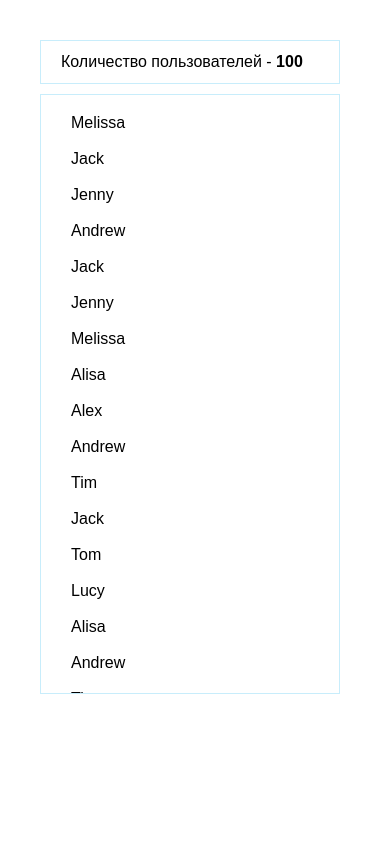
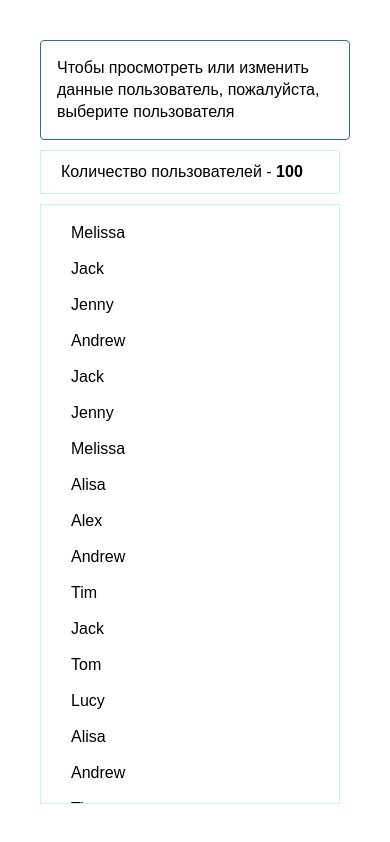
Before and after one commit to skyzavr/IS_userList, a React (Vite) app: page / in a window 390 px wide. Shown: the top 842 px of the page. Built offline with nearby package versions, Linux system fonts and the light colour scheme.

Commit message:
[fix]: fix list height depends on the screen height

```diff
--- a/src/layout/listLayout/ui/ListLayout.tsx
+++ b/src/layout/listLayout/ui/ListLayout.tsx
@@ -2,18 +2,25 @@ import { useSelector } from 'react-redux';
 
 import { UserList } from '@widgets/userList';
 import { usersSelector } from '@widgets/userList/model/selectors';
+import { EditPreview } from '@entities/editPreview';
 
 import css from './css.module.css';
 
 export const ListLayout = () => {
   const { userNumber } = useSelector(usersSelector);
+  const { innerWidth, innerHeight } = window;
+  const smallScreens = innerWidth < 840;
+
+  const fixGap = 250;
+  const height = smallScreens ? `${innerHeight - fixGap}px` : '100%';
 
   return (
     <section className={css.wrapper}>
+      {smallScreens && <EditPreview />}
       <div className={css.infoPanel}>
         <span>Количество пользователей - </span> <span>{userNumber}</span>
       </div>
-      <UserList />
+      <UserList height={height} />
     </section>
   );
 };
--- a/src/layout/listLayout/ui/css.module.css
+++ b/src/layout/listLayout/ui/css.module.css
@@ -1,7 +1,3 @@
-.wrapper {
-  margin-right: 10px;
-}
-
 .infoPanel {
   margin-bottom: 10px;
   padding: 10px 20px;
@@ -13,3 +9,15 @@
 .infoPanel > span:last-child {
   font-weight: 600;
 }
+
+@media (min-width: 320px) {
+  .wrapper {
+    margin-right: 0;
+  }
+}
+
+@media (min-width: 840px) {
+  .wrapper {
+    margin-right: 10px;
+  }
+}
```
